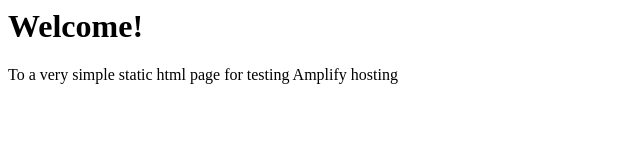
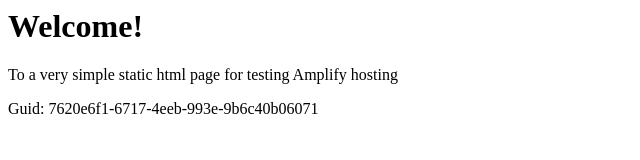
Before and after one commit to aws-aemilia-bom/Github-PR-Commit-Integration-Test-DoNotTouch-Gith-OKSLNVO2-v1-prod-ap-south-1, a website: page src/index.html in a window 1280 px wide. Shown: the whole page, without its empty margins (0-640 px from the left). Drawn offline with Linux system fonts and the light colour scheme.

Commit message:
commit from integ tests

```diff
--- a/src/index.html
+++ b/src/index.html
@@ -1,3 +1,5 @@
+
+
 <html lang="en">
 
 <head>
@@ -10,6 +12,6 @@
 <body>
     <h1>Welcome!</h1>
     <p>To a very simple static html page for testing Amplify hosting</p>
-</body>
+    <p>Guid: 7620e6f1-6717-4eeb-993e-9b6c40b06071</p></body>
 
 </html>
```
